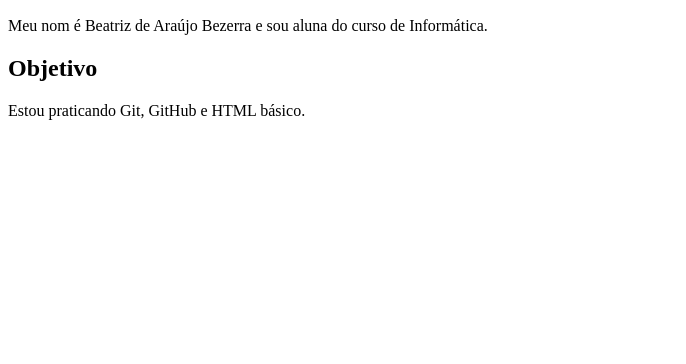
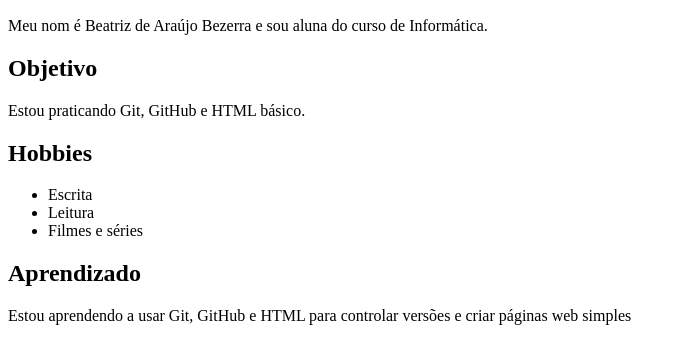
Before and after one commit to bia-bezerra/atividade-github, a plain HTML site: page index.html in a window 1280 px wide. Shown: the part 110-474 px from the top of the page, without its empty margins (0-686 px from the left). Drawn offline with Linux system fonts and the light colour scheme.

Commit message:
Adiciona hobbies e aprendizado

```diff
--- a/index.html
+++ b/index.html
@@ -15,5 +15,15 @@
     <h2>Objetivo</h2>
     <p>Estou praticando Git, GitHub e HTML básico.</p>
 
+    <h2>Hobbies</h2>
+    <ul>
+        <li>Escrita</li>
+        <li>Leitura</li>
+        <li>Filmes e séries</li>
+    </ul>
+
+    <h2>Aprendizado</h2>
+    <p>Estou aprendendo a usar Git, GitHub e HTML para controlar versões e criar páginas web simples</p>
+
 </body>
 </html>
```
